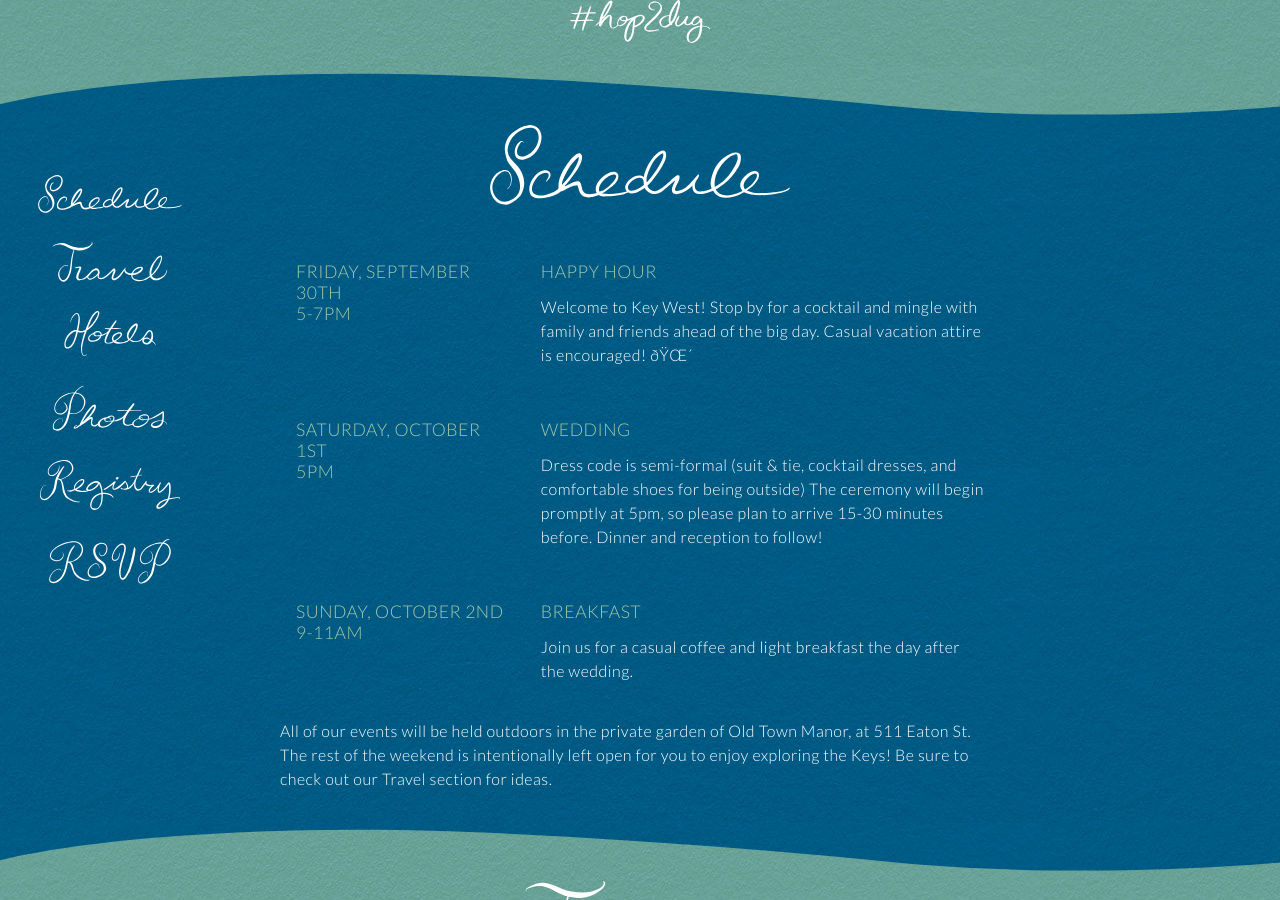
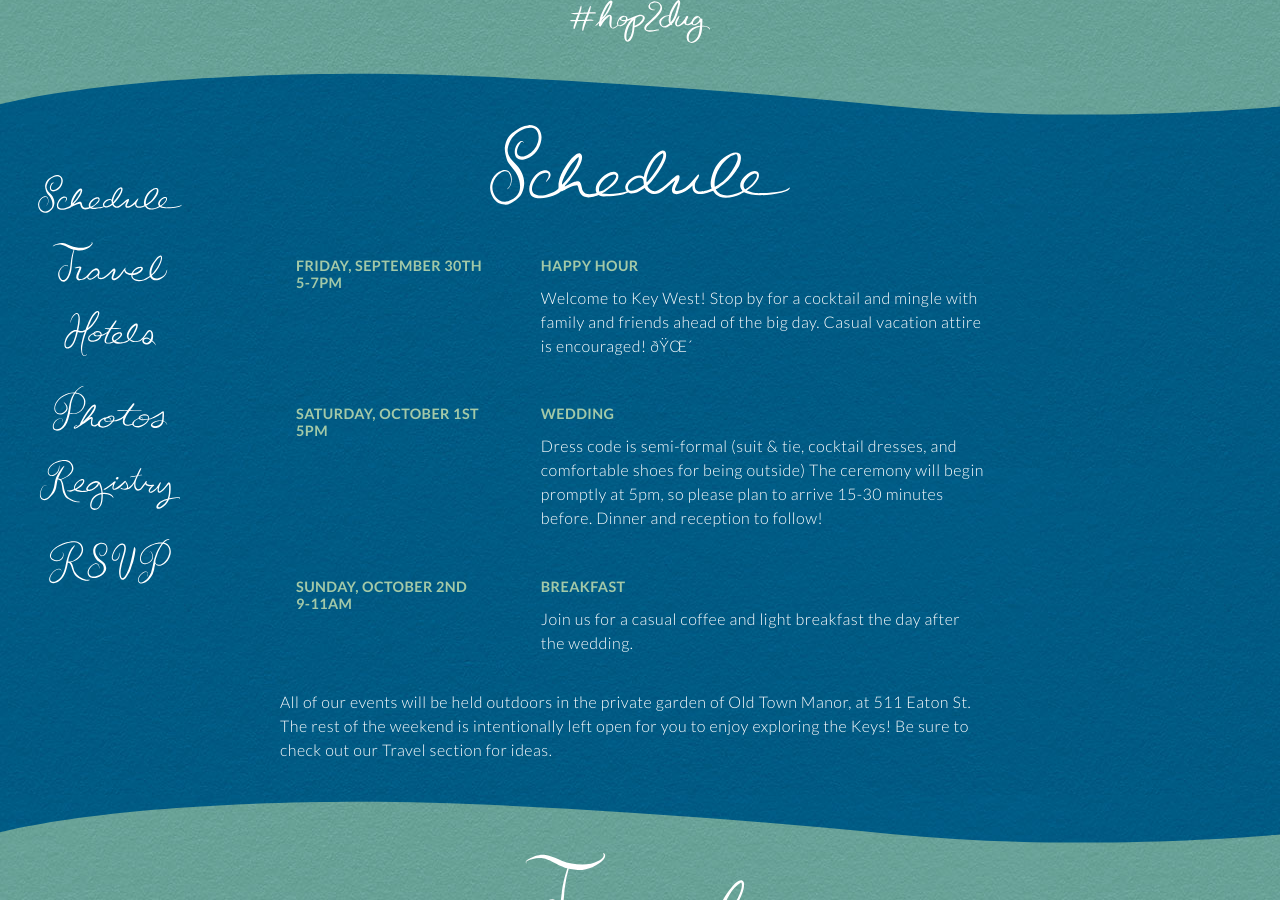
Before and after one commit to maxdug/temberandma, a Jekyll site: the page built from staging.html, in a window 1280 px wide and 900 px high, scrolled down 660 px. Built offline with Jekyll 4.4.1, drawn with Linux system fonts in a browser that asks for light colours; nearby versions of some CDN libraries.

Commit message:
Update style.css

```diff
--- a/styles/style.css
+++ b/styles/style.css
@@ -250,10 +250,10 @@ max-height: 80px;
 }
 h3, h3 a {
   width: 100%;
-  font-size: clamp(.9rem,3.2vw,1.1rem);
+  font-size: clamp(.8rem,3.2vw,.9rem);
   margin: 1.4em 0 .3em;
   color: var(--sage);
-  font-weight: 300;
+  font-weight: 600;
   text-decoration: none;
   text-transform: uppercase;
 }
```
